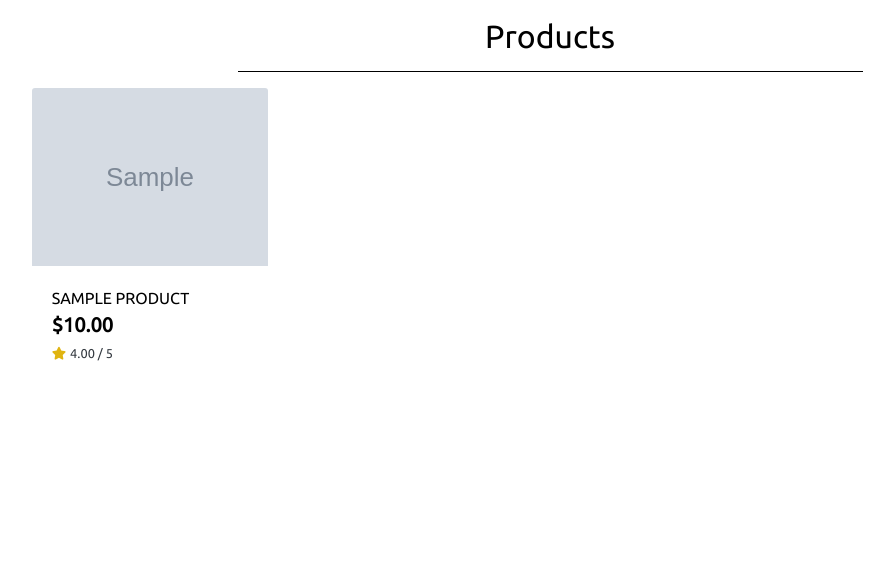
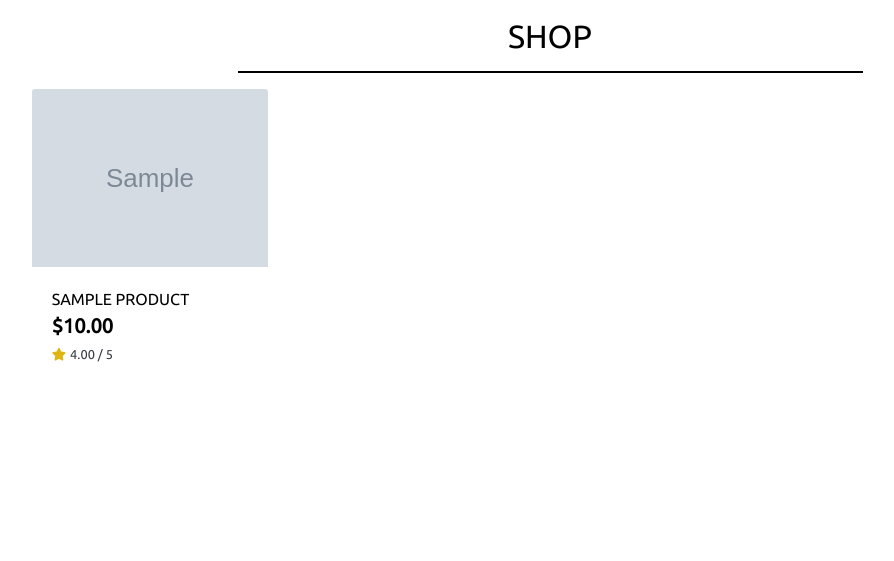
Before and after one commit to Code-Institute-Submissions/Indrakens-sensation-perfume-, a Django app: page /products/ in a window 1280 px wide. Shown: the part 239-800 px from the top of the page, without its empty margins (90-984 px from the left). Run offline with Django 3.2, Linux system fonts and the light colour scheme; tables that the repository leaves empty hold one stand-in row (values such as "Sample post"); grey boxes marked "Sample" are stand-in pictures; some libraries are stand-ins or nearby versions.

Commit message:
Added horizontal rule for products

```diff
--- a/products/templates/products/products.html
+++ b/products/templates/products/products.html
@@ -13,8 +13,8 @@
     <div class="overlay"></div>
     <div class="container-fluid">
         <div class="row">
-            <div class="col text-center mt-4">
-                <h2 class="font">Products</h2>
+            <div class="col text-center mt-4 shop">
+                <h2 class="font text-uppercase">Shop</h2>
                 <hr class="w-50 mb-1">
             </div>
         </div>
@@ -48,6 +48,27 @@
                                 </div>
                             </div>
                         </div>
+                        <!-- horizontal rule -->
+                        {% if forloop.counter|divisibleby:1 %}
+                            <div class="col-12 d-sm-none mb-2">
+                                <hr>
+                            </div>
+                        {% endif %}
+                        {% if forloop.counter|divisibleby:2 %}
+                            <div class="col-12 d-none d-sm-block d-md-block d-lg-none mb-2">
+                                <hr>
+                            </div>
+                        {% endif %}
+                        {% if forloop.counter|divisibleby:3 %}
+                            <div class="col-12 d-none d-lg-block d-xl-none mb-2">
+                                <hr>
+                            </div>
+                        {% endif %}
+                        {% if forloop.counter|divisibleby:4 %}
+                            <div class="col-12 d-none d-xl-block mb-2">
+                                <hr>
+                            </div>
+                        {% endif %}
                     {% endfor %}
                 </div>
             </div>
--- a/static/css/base.css
+++ b/static/css/base.css
@@ -116,8 +116,12 @@ body {
 	z-index: -1;
 }
 
+.shop hr{
+    border-top: 2px solid #000 !important;
+}
+
 hr{
-    border-top: 1px solid #000;
+    border-top: 1px solid #000 !important;
 }
 
 /* -------------------------------- Media Queries */
```
Also changed, not shown: media/35605751693471.jpg (added), media/3735200727133.jpg (added), media/3749479088221.jpg (added).
